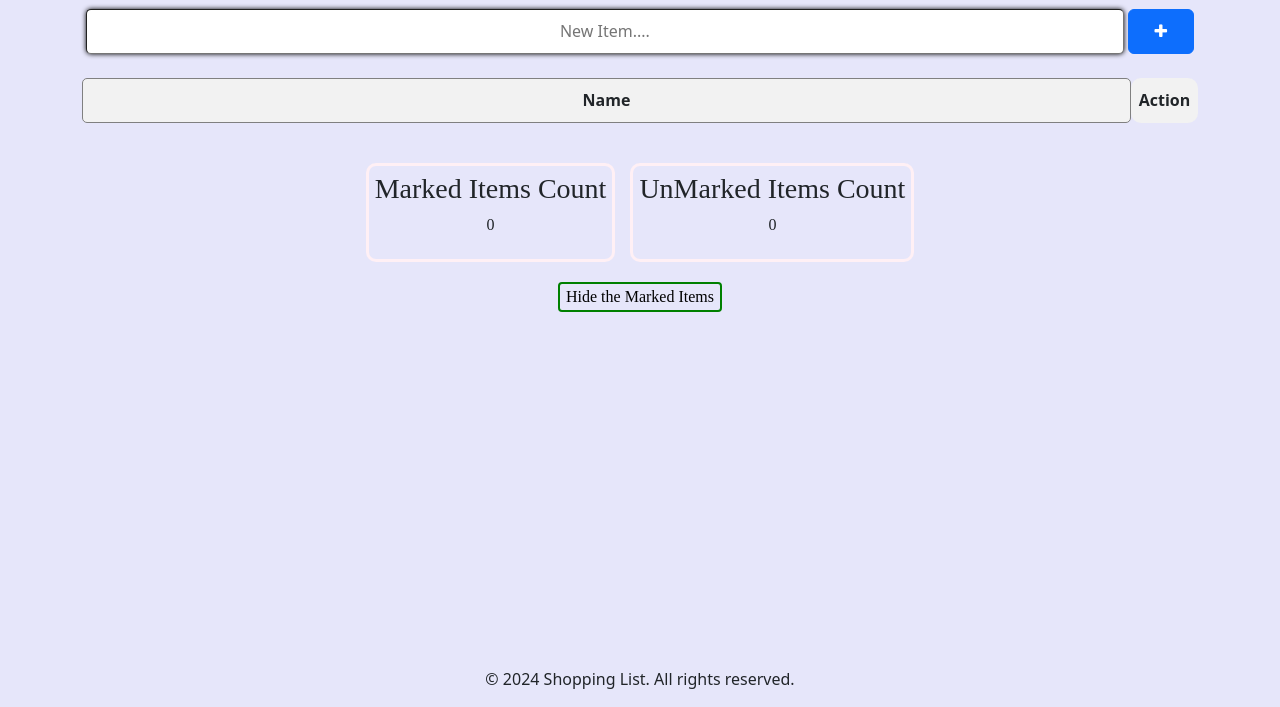
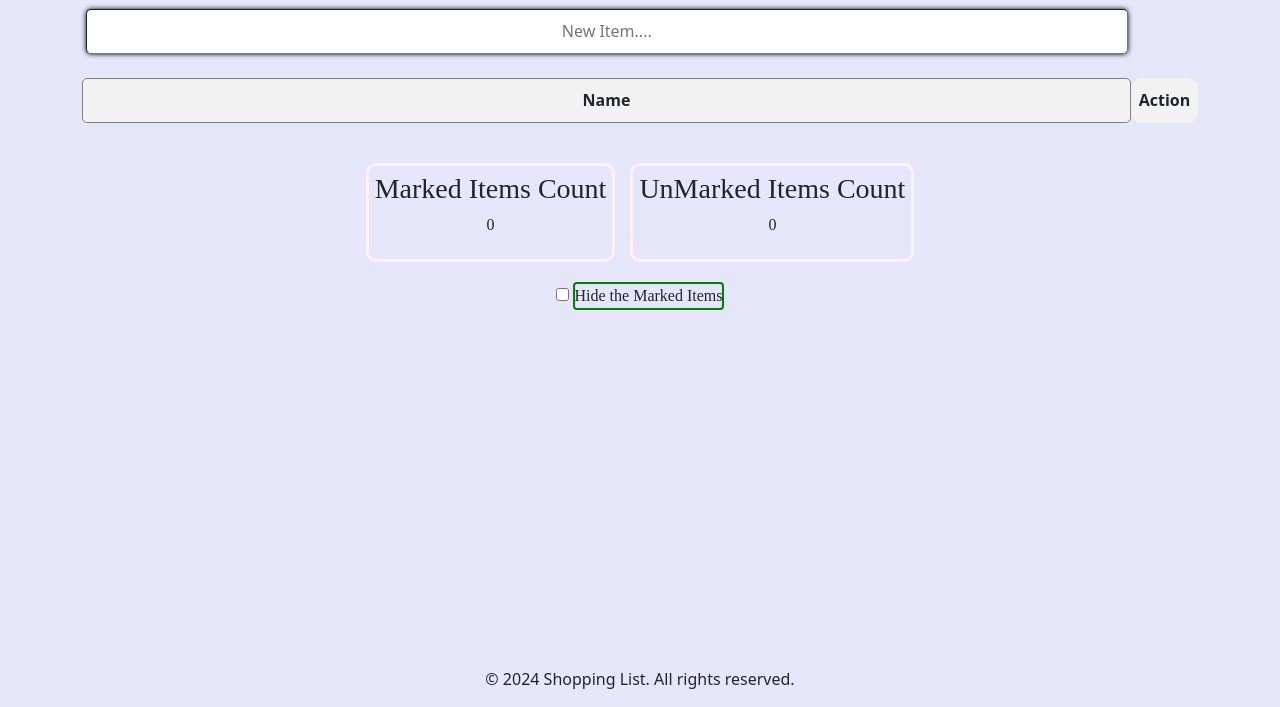
Before and after one commit to ushasri2645/finalAssignment, a plain HTML site: page INDEX.HTML in a window 1280 px wide. Shown: the part 93-800 px from the top of the page. Drawn offline with nearby package versions, Linux system fonts and the light colour scheme.

Commit message:
Update INDEX.HTML

```diff
--- a/INDEX.HTML
+++ b/INDEX.HTML
@@ -22,7 +22,7 @@
                     </div>
                     <div class="m-1 d-flex flex-row align-items-center">
                         <input class="add_item_input text-center" id="add-item-input" placeholder="New Item....">
-                        <button class="btn btn-primary ms-1 action"><i class="icon fa fa-plus" onclick="Additem()"></i></button>
+                        <!-- <button class="btn btn-primary ms-1 action"><i class="icon fa fa-plus" onclick="Additem()"></i></button> -->
                     </div>
                 </div>
             </div>
@@ -54,8 +54,9 @@
                 </div>
 
         </div>
-        <div  class="last">
-            <button id="hide_unhide" class="hide-button" onclick="hide()">Hide the Marked Items</button>
+        <div class="last">
+            <input type="checkbox" id="hide_unhide_checkbox" class="hide-checkbox" onClick="hide1()">
+            <label id="hide_unhide_label" class="hide-button" for="hide_unhide_checkbox">Hide the Marked Items</label>
         </div>
     </div>
     </main>
```
